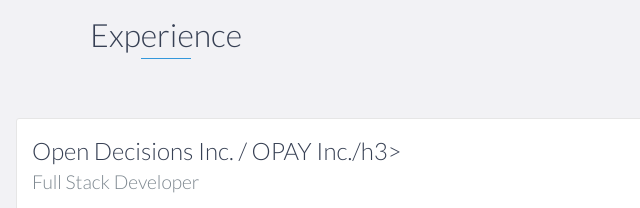
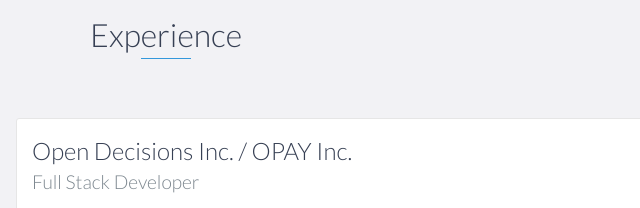
Before and after one commit to danielychen/danielychen.github.io, a website: page index.html in a window 1280 px wide. Shown: the part 1080-1288 px from the top of the page, 474-1114 px from the left. Drawn offline with nearby package versions, Linux system fonts and the light colour scheme.

Commit message:
minor tweaks

```diff
--- a/index.html
+++ b/index.html
@@ -87,7 +87,7 @@
         <h2 class="heading">Experience</h2>
         <div id="experience-timeline">
             <div data-date="April 2018 – August 2018">
-                <h3>Open Decisions Inc. / OPAY Inc./h3>
+                <h3>Open Decisions Inc. / OPAY Inc. </h3>
                 <h4>Full Stack Developer</h4>
                 <p>
                     Assited in the design, implementation, and refactoration of code that sent daily EFT's to 1000+ merchants across the world. Created a complex web-based merchant portal in PHP/Node.js and MySQL in accordance with well
```
